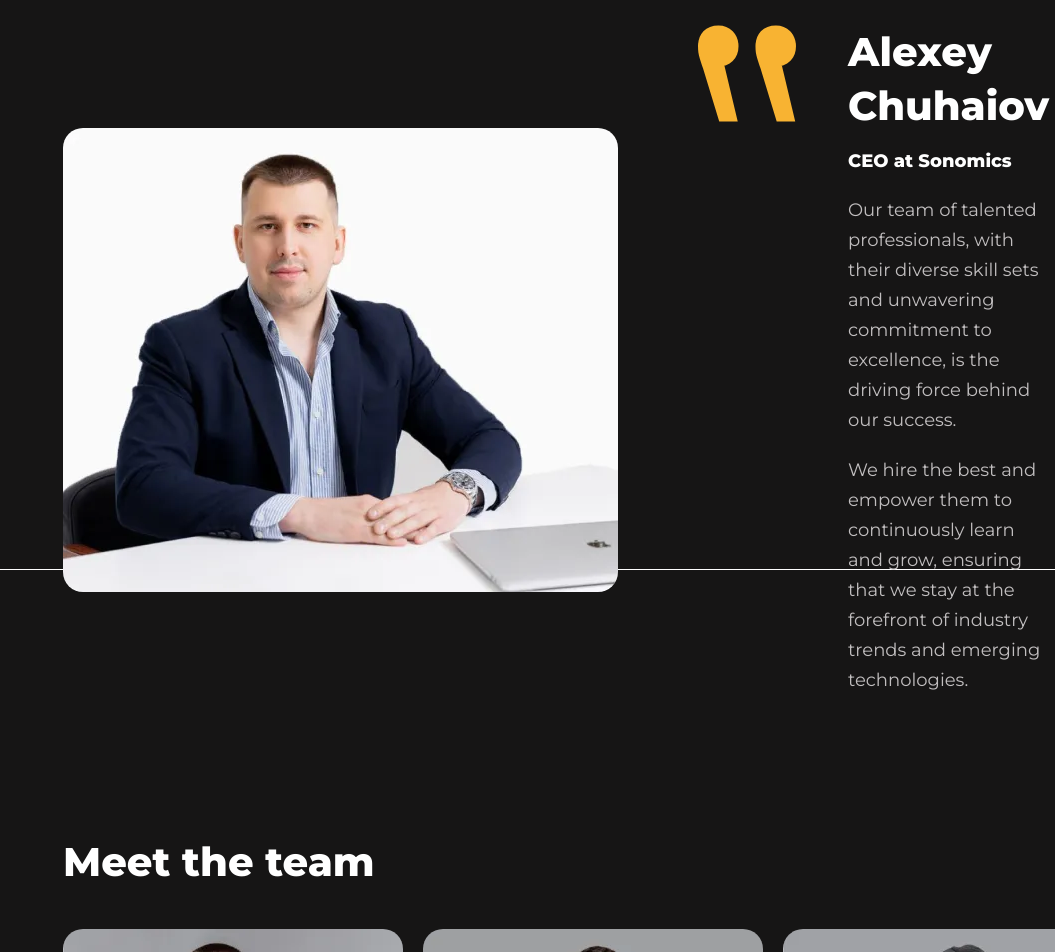
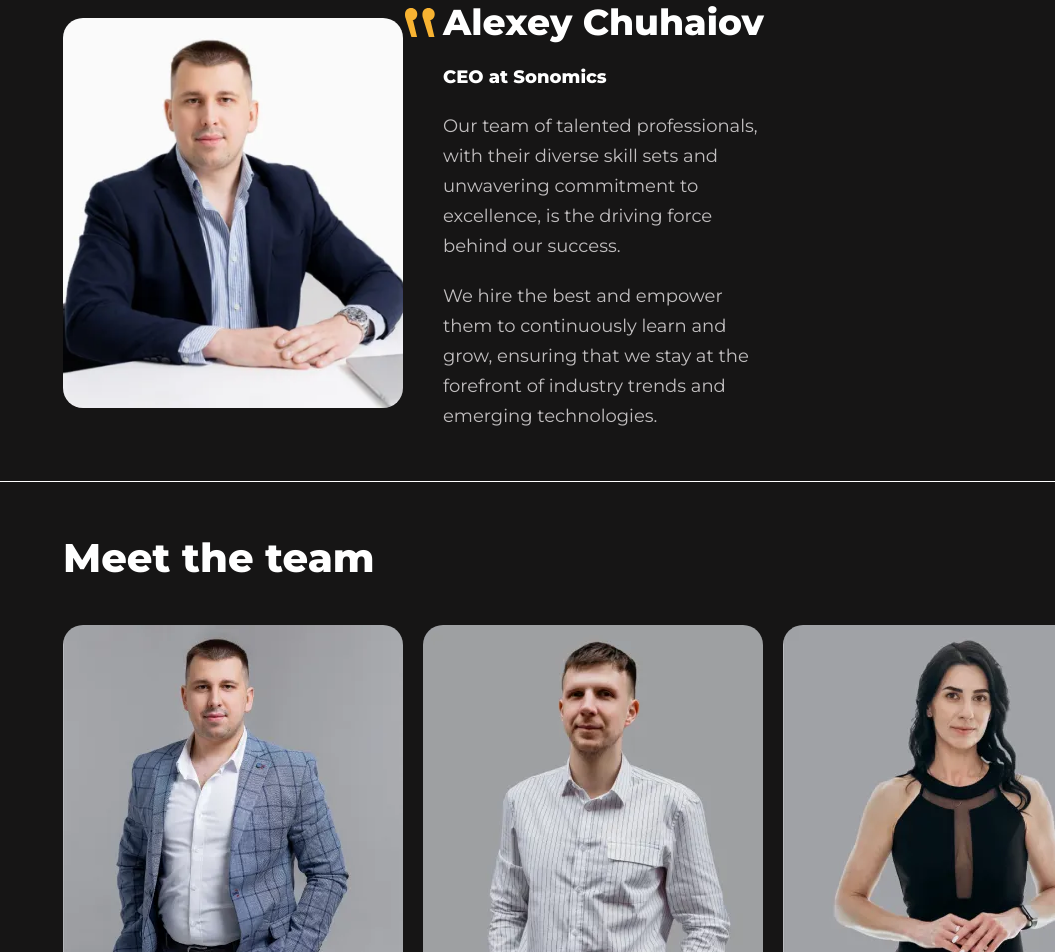
Before and after one commit to skabanets/sonomics, a React (Vite) app: page /about in a window 1280 px wide. Shown: the part 3260-4212 px from the top of the page, without its empty margins (225-1280 px from the left). Built offline with nearby package versions, Linux system fonts and the light colour scheme; no server answers.

Commit message:
Add tablet styles for the Team section

```diff
--- a/src/sections/About/Team.tsx
+++ b/src/sections/About/Team.tsx
@@ -20,7 +20,7 @@ export const Team = () => {
 
   const cardWidth = 340;
   const gap = 20;
-  const containerWidth = useBreakpointValue([1280, 736, 360]);
+  const containerWidth = useBreakpointValue([1280, 704, 360]);
   const itemsCount = teamMembers.length;
 
   useEffect(() => {
@@ -48,10 +48,10 @@ export const Team = () => {
   };
 
   return (
-    <section className="relative overflow-hidden bg-blackBgColor pb-[60px] pt-[50px] before:absolute before:bottom-[776px] before:left-0 before:h-[1px] before:w-full before:bg-whiteTextColor md:pb-[60px] md:pt-[80px] md:before:top-[624px]">
+    <section className="relative overflow-hidden bg-blackBgColor pb-[60px] pt-[50px] before:absolute before:bottom-[776px] before:left-0 before:h-[1px] before:w-full before:bg-whiteTextColor md:before:top-[536px] lg:pt-[80px] lg:before:top-[624px]">
       <div className="container">
         <motion.div
-          className="relative mb-[50px] flex flex-col items-center gap-[157px] md:mb-[80px] md:flex-row md:gap-[230px]"
+          className="relative mb-[50px] flex flex-col items-center gap-[157px] md:flex-row md:gap-[40px] lg:mb-[80px] lg:gap-[230px]"
           {...slideInWithFade}
         >
           <img
@@ -61,10 +61,12 @@ export const Team = () => {
             width="555"
             height="464"
             loading="lazy"
-            className="h-[300px] w-[360px] rounded-[20px] object-cover md:h-auto md:w-auto"
+            className="h-[300px] w-[360px] rounded-[20px] object-cover tablet:object-[-42px_0px] md:h-[390px] md:w-[340px] lg:h-auto lg:w-auto"
           />
           <div className="md:w-[456px]">
-            <h2 className="mb-[14px] text-[40px] text-whiteTextColor">Alexey Chuhaiov</h2>
+            <h2 className="mb-[14px] text-[40px] text-whiteTextColor tablet:text-[36px]">
+              Alexey Chuhaiov
+            </h2>
             <h5 className="mb-[20px] text-whiteTextColor">CEO at Sonomics</h5>
             <p className="big-text mb-[20px] text-secondaryLightTextColor">
               Our team of talented professionals, with their diverse skill sets and unwavering
@@ -77,10 +79,10 @@ export const Team = () => {
           </div>
           <Icon
             id="quotes"
-            className="absolute left-0 top-[330px] h-[97px] w-[99px] fill-accentYellowColor md:left-[635px] md:top-0"
+            className="absolute left-0 top-[330px] h-[97px] w-[99px] fill-accentYellowColor tablet:left-[342px] tablet:top-[10px] tablet:h-[35px] tablet:w-[30px] lg:left-[635px] lg:top-0"
           />
         </motion.div>
-        <motion.div className="pt-[60px]" {...slideInWithFade}>
+        <motion.div className="pt-[60px] tablet:pt-[50px]" {...slideInWithFade}>
           <h2 className="mb-[40px] text-whiteTextColor">Meet the team</h2>
           <Draggable
             nodeRef={nodeRef}
```
